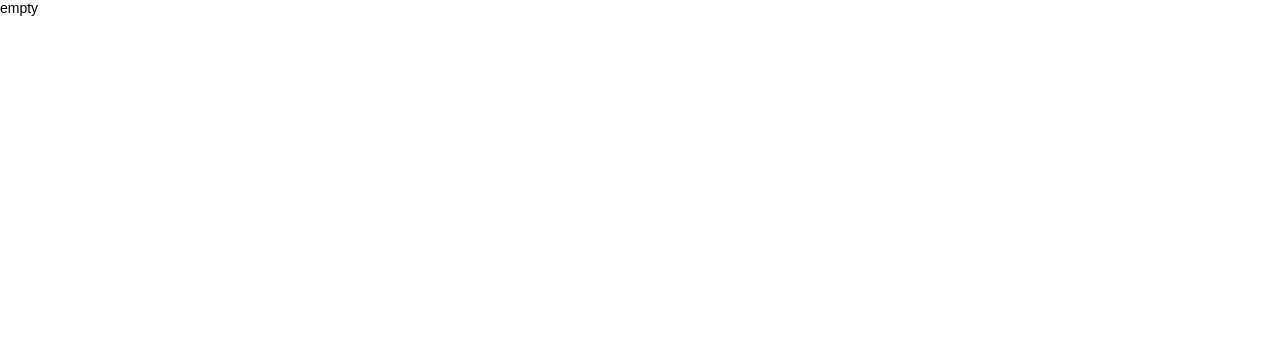
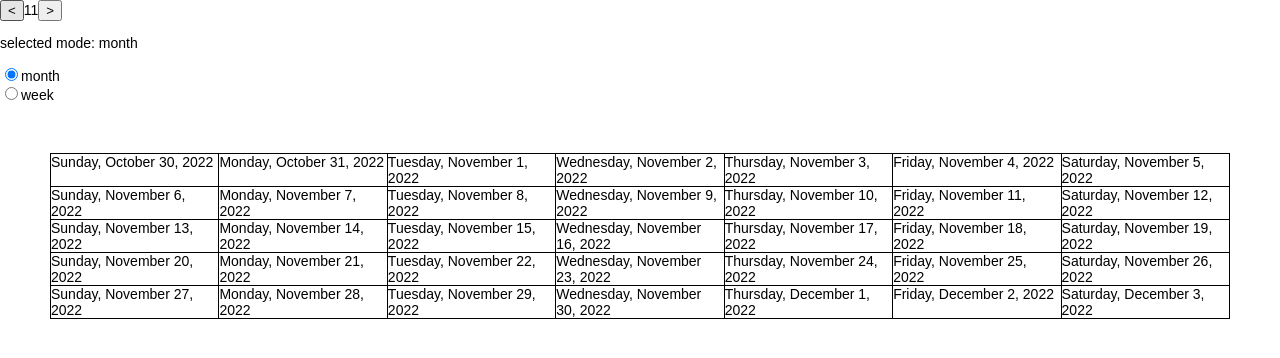
Before and after one commit to video-kid/calendar-app, a React (Create React App) app: page / in a window 1280 px wide. Shown: the top 358 px of the page. Built offline with nearby package versions, Linux system fonts and the light colour scheme.

Commit message:
Develop (#1)
Add basic empty calendar generator and markup

```diff
--- a/package.json
+++ b/package.json
@@ -11,6 +11,7 @@
     "@types/react": "^18.0.25",
     "@types/react-dom": "^18.0.8",
     "@types/styled-components": "^5.1.26",
+    "date-fns": "^2.29.3",
     "react": "^18.2.0",
     "react-dom": "^18.2.0",
     "react-scripts": "5.0.1",
--- a/src/App.tsx
+++ b/src/App.tsx
@@ -1,12 +1,15 @@
 import GlobalStyle from "./themes/globalStyles";
 import { ThemeProvider } from "styled-components";
 import { mainTheme } from "./themes/themes";
+import Calendar from "./components/Calendar/Calendar";
 
 const App = () => {
   return (
     <div className="App">
       <GlobalStyle />
-      <ThemeProvider theme={mainTheme}>empty</ThemeProvider>
+      <ThemeProvider theme={mainTheme}>
+        <Calendar />
+      </ThemeProvider>
     </div>
   );
 };
--- /dev/null
+++ b/src/components/Calendar/Calendar.tsx
@@ -0,0 +1,76 @@
+import styled from "styled-components";
+import { useCalendar } from "../../hooks/useCalendar";
+import { displayMode } from "../../types/calendarTypes";
+import { getCurrentTime, getMonthNumber } from "../../utils/utils";
+
+import Day from "../Day/Day";
+
+const CalendarWrapper = styled.div`
+  display: grid;
+  grid-template-columns: repeat(7, 1fr);
+  margin: 50px;
+  border-top: 1px solid black;
+  border-left: 1px solid black;
+`;
+
+interface CalendarProps {
+  initialDate?: Date;
+  displayMode?: displayMode;
+}
+
+const Calendar = ({
+  initialDate = getCurrentTime(),
+  displayMode = "month",
+}: CalendarProps) => {
+  const {
+    selectedDay,
+    calendarArray,
+    calendarMode,
+    changeCalendarMode,
+    nextPeriod,
+    prevPeriod,
+  } = useCalendar();
+  console.log(calendarArray);
+  return (
+    <div>
+      <div>
+        <button onClick={() => prevPeriod()}>{`<`}</button>
+        {getMonthNumber(selectedDay)}
+        <button onClick={() => nextPeriod()}>{`>`}</button>
+      </div>
+      <div>
+        <div>
+          <p>selected mode: {calendarMode}</p>
+          <input
+            type="radio"
+            id="month"
+            name="period"
+            value="month"
+            onChange={(e) => changeCalendarMode(e.target.value as displayMode)}
+            defaultChecked={calendarMode === "month"}
+          />
+          <label htmlFor="month">month</label>
+        </div>
+
+        <div>
+          <input
+            type="radio"
+            id="week"
+            name="period"
+            value="week"
+            onChange={(e) => changeCalendarMode(e.target.value as displayMode)}
+            defaultChecked={calendarMode === "week"}
+          />
+          <label htmlFor="week">week</label>
+        </div>
+      </div>
+      <CalendarWrapper>
+        {calendarArray.map(({ day }) => (
+          <Day key={day.getTime()} day={day} />
+        ))}
+      </CalendarWrapper>
+    </div>
+  );
+};
+
+export default Calendar;
--- /dev/null
+++ b/src/components/Day/Day.tsx
@@ -0,0 +1,24 @@
+import { intlFormat } from "date-fns";
+import styled from "styled-components";
+import { DayProps } from "../../types/calendarTypes";
+
+const DayWrapper = styled.div`
+  display: flex;
+  border-right: 1px solid black;
+  border-bottom: 1px solid black;
+`;
+
+const Day = ({ day, ...props }: DayProps) => {
+  return (
+    <DayWrapper {...props}>
+      {intlFormat(day, {
+        weekday: "long",
+        year: "numeric",
+        month: "long",
+        day: "numeric",
+      })}
+    </DayWrapper>
+  );
+};
+
+export default Day;
--- /dev/null
+++ b/src/hooks/useCalendar.tsx
@@ -0,0 +1,78 @@
+import { addMonths, addWeeks, subMonths, subWeeks } from "date-fns";
+import { useEffect, useState } from "react";
+import { DayProps, displayMode } from "../types/calendarTypes";
+import { getCurrentTime } from "../utils/utils";
+import { createMonthlyArray, createWeeklyArray } from "./utils";
+
+type settingsProps = {
+  display: displayMode;
+  initialDate: Date;
+};
+
+const defaultSettings: settingsProps = {
+  display: "month",
+  initialDate: getCurrentTime(),
+};
+
+const calendarActions = {
+  month: {
+    generateCalendar(day: Date) {
+      return createMonthlyArray(day);
+    },
+    nextPeriod(day: Date) {
+      return addMonths(day, 1);
+    },
+    prevPeriod(day: Date) {
+      return subMonths(day, 1);
+    },
+  },
+  week: {
+    generateCalendar(day: Date) {
+      return createWeeklyArray(day);
+    },
+    nextPeriod(day: Date) {
+      return addWeeks(day, 1);
+    },
+    prevPeriod(day: Date) {
+      return subWeeks(day, 1);
+    },
+  },
+};
+
+export const useCalendar = (settings: settingsProps = defaultSettings) => {
+  const [calendarMode, setCalendarMode] = useState<displayMode>(
+    settings.display
+  );
+  const [selectedDay, setSelectedDay] = useState<Date>(settings.initialDate);
+  const [calendarArray, setCalendarArray] = useState<Array<DayProps>>(
+    calendarActions[calendarMode].generateCalendar(selectedDay)
+  );
+
+  const changeCalendarMode = (mode: displayMode) => setCalendarMode(mode);
+
+  const nextPeriod = () => {
+    setSelectedDay(calendarActions[calendarMode].nextPeriod(selectedDay));
+  };
+
+  const prevPeriod = () => {
+    setSelectedDay(calendarActions[calendarMode].prevPeriod(selectedDay));
+  };
+
+  const selectDay = (date: Date) => setSelectedDay(date);
+
+  useEffect(() => {
+    setCalendarArray(
+      calendarActions[calendarMode].generateCalendar(selectedDay)
+    );
+  }, [calendarMode, selectedDay]);
+
+  return {
+    calendarArray,
+    calendarMode,
+    changeCalendarMode,
+    nextPeriod,
+    prevPeriod,
+    selectDay,
+    selectedDay,
+  };
+};
--- /dev/null
+++ b/src/hooks/utils.ts
@@ -0,0 +1,35 @@
+import {
+  addDays,
+  differenceInCalendarDays,
+  endOfMonth,
+  endOfWeek,
+  getDayOfYear,
+  startOfMonth,
+  startOfWeek,
+} from "date-fns";
+
+import { DayProps } from "../types/calendarTypes";
+
+export const createMonthlyArray = (date: Date): Array<DayProps> => {
+  const firstDayOfCalendarMonth = startOfWeek(startOfMonth(date));
+  const lastDayOfCalendarMonth = endOfWeek(endOfMonth(date));
+
+  const calendarDaysCount =
+    differenceInCalendarDays(lastDayOfCalendarMonth, firstDayOfCalendarMonth) +
+    1;
+
+  return Array.from({ length: calendarDaysCount }, (v, dayIndex) => ({
+    day: addDays(firstDayOfCalendarMonth, dayIndex),
+  }));
+};
+
+export const createWeeklyArray = (date: Date): Array<DayProps> => {
+  const firstDay = startOfWeek(date);
+  const lastDay = endOfWeek(date);
+
+  const calendarDaysCount = differenceInCalendarDays(lastDay, firstDay) + 1;
+
+  return Array.from({ length: calendarDaysCount }, (v, dayIndex) => ({
+    day: addDays(firstDay, dayIndex),
+  }));
+};
--- /dev/null
+++ b/src/types/calendarTypes.ts
@@ -0,0 +1,5 @@
+export interface DayProps {
+  day: Date;
+}
+
+export type displayMode = "month" | "week";
--- /dev/null
+++ b/src/utils/utils.ts
@@ -0,0 +1,5 @@
+import { getMonth } from "date-fns";
+
+export const getCurrentTime = () => new Date();
+
+export const getMonthNumber = (date: Date) => getMonth(date) + 1;
```
Also changed, not shown: 1 other file (tests, documents, lock files or other folders).
